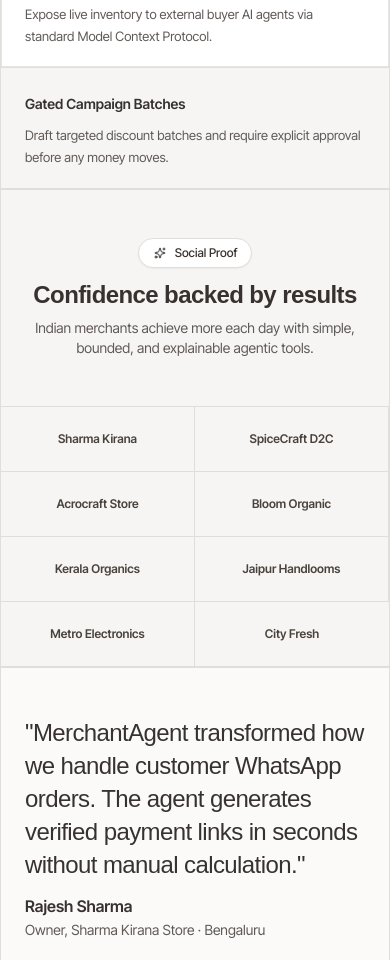
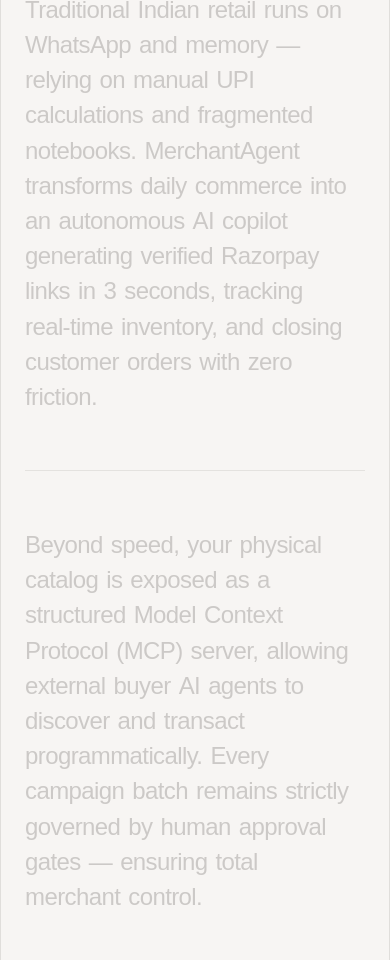
Before and after one commit to Tanveer-rajpurohit/MerchantAgnet, a Next.js app in the folder apps/web/: page / in a window 390 px wide. Shown: the part 1040-2000 px from the top of the page. Built offline with nearby package versions, Linux system fonts and the light colour scheme; a web font is replaced by a local one.

Commit message:
feat: Add InfoSection component and integrate it into LandingPage; update index exports

```diff
--- a/apps/web/app/components/home/FooterSection.tsx
+++ b/apps/web/app/components/home/FooterSection.tsx
@@ -5,8 +5,8 @@ import { CheckCircle2 } from "lucide-react";
 
 export default function FooterSection() {
   return (
-    <footer className="w-full pt-12 pb-0">
-      <div className="w-full max-w-6xl mx-auto px-4 sm:px-6 flex flex-col md:flex-row justify-between pb-10 gap-8">
+    <footer className="w-full bg-bg">
+      <div className="w-full max-w-6xl mx-auto px-4 sm:px-6 flex flex-col md:flex-row justify-between pt-12 pb-10 gap-8">
         <div className="space-y-3">
           <Link
             href="/"
--- /dev/null
+++ b/apps/web/app/components/home/InfoSection.tsx
@@ -0,0 +1,121 @@
+"use client";
+
+import { useEffect, useRef } from "react";
+import { gsap } from "gsap";
+import { ScrollTrigger } from "gsap/ScrollTrigger";
+import { Cpu } from "lucide-react";
+import { Badge } from "../ui";
+
+gsap.registerPlugin(ScrollTrigger);
+
+export default function InfoSection() {
+  const containerRef = useRef<HTMLDivElement>(null);
+  const para1Ref = useRef<HTMLParagraphElement>(null);
+  const para2Ref = useRef<HTMLParagraphElement>(null);
+
+  useEffect(() => {
+    if (!containerRef.current) return;
+
+    const ctx = gsap.context(() => {
+      const p1Words = para1Ref.current?.querySelectorAll(".scroll-word");
+      if (p1Words && p1Words.length > 0) {
+        gsap.fromTo(
+          p1Words,
+          { opacity: 0.22, y: 2 },
+          {
+            opacity: 1,
+            y: 0,
+            stagger: 0.03,
+            ease: "none",
+            scrollTrigger: {
+              trigger: para1Ref.current,
+              start: "top 85%",
+              end: "bottom 45%",
+              scrub: 0.5,
+            },
+          },
+        );
+      }
+
+      const p2Words = para2Ref.current?.querySelectorAll(".scroll-word");
+      if (p2Words && p2Words.length > 0) {
+        gsap.fromTo(
+          p2Words,
+          { opacity: 0.22, y: 2 },
+          {
+            opacity: 1,
+            y: 0,
+            stagger: 0.03,
+            ease: "none",
+            scrollTrigger: {
+              trigger: para2Ref.current,
+              start: "top 85%",
+              end: "bottom 45%",
+              scrub: 0.5,
+            },
+          },
+        );
+      }
+    }, containerRef);
+
+    return () => ctx.revert();
+  }, []);
+
+  const text1 =
+    "Traditional Indian retail runs on WhatsApp and memory — relying on manual UPI calculations and fragmented notebooks. MerchantAgent transforms daily commerce into an autonomous AI copilot generating verified Razorpay links in 3 seconds, tracking real-time inventory, and closing customer orders with zero friction.";
+
+  const text2 =
+    "Beyond speed, your physical catalog is exposed as a structured Model Context Protocol (MCP) server, allowing external buyer AI agents to discover and transact programmatically. Every campaign batch remains strictly governed by human approval gates — ensuring total merchant control.";
+
+  const words1 = text1.split(" ");
+  const words2 = text2.split(" ");
+
+  return (
+    <section
+      id="product"
+      ref={containerRef}
+      className="w-full border-b border-border bg-bg relative overflow-hidden"
+    >
+      <div className="w-full max-w-6xl mx-auto border-x border-border py-20 sm:py-28 md:py-36 px-6 sm:px-12 md:px-16 flex flex-col items-start gap-14 sm:gap-18">
+        <div className="flex items-center gap-3">
+          <Badge icon={<Cpu size={12} />} text="Architecture & Vision" />
+          <span className="text-xs font-mono text-muted hidden sm:inline">
+            Claude Agent SDK · Razorpay · MCP
+          </span>
+        </div>
+
+        <div className="flex flex-col gap-14 sm:gap-20 max-w-4xl">
+          <p
+            ref={para1Ref}
+            className="text-2xl sm:text-3xl md:text-[42px] lg:text-[50px] font-normal font-instrument leading-[1.3] text-primary tracking-tight"
+          >
+            {words1.map((word, idx) => (
+              <span
+                key={idx}
+                className="scroll-word inline-block mr-2 sm:mr-3 mb-1"
+              >
+                {word}
+              </span>
+            ))}
+          </p>
+
+          <div className="w-full h-[1px] bg-border/80" />
+
+          <p
+            ref={para2Ref}
+            className="text-2xl sm:text-3xl md:text-[42px] lg:text-[50px] font-normal font-instrument leading-[1.3] text-primary tracking-tight"
+          >
+            {words2.map((word, idx) => (
+              <span
+                key={idx}
+                className="scroll-word inline-block mr-2 sm:mr-3 mb-1"
+              >
+                {word}
+              </span>
+            ))}
+          </p>
+        </div>
+      </div>
+    </section>
+  );
+}
--- a/apps/web/app/components/home/LandingPage.tsx
+++ b/apps/web/app/components/home/LandingPage.tsx
@@ -2,6 +2,7 @@
 
 import { useState, useEffect, useRef } from "react";
 import HeroSection from "./HeroSection";
+import InfoSection from "./InfoSection";
 import FeatureCarousel from "./FeatureCarousel";
 import SocialProofSection from "./SocialProofSection";
 import TestimonialsSection from "./TestimonialsSection";
@@ -45,6 +46,7 @@ export default function LandingPage() {
   return (
     <div className="w-full relative bg-bg text-primary flex flex-col items-center">
       <HeroSection activeCard={activeCard} />
+      <InfoSection />
       <FeatureCarousel
         activeCard={activeCard}
         progress={progress}
--- a/apps/web/app/components/home/index.ts
+++ b/apps/web/app/components/home/index.ts
@@ -1,6 +1,7 @@
 export { default as LandingPage } from "./LandingPage";
 export { default as Badge } from "./Badge";
 export { default as HeroSection } from "./HeroSection";
+export { default as InfoSection } from "./InfoSection";
 export { default as FeatureCarousel } from "./FeatureCarousel";
 export { default as SocialProofSection } from "./SocialProofSection";
 export { default as TestimonialsSection } from "./TestimonialsSection";
```
